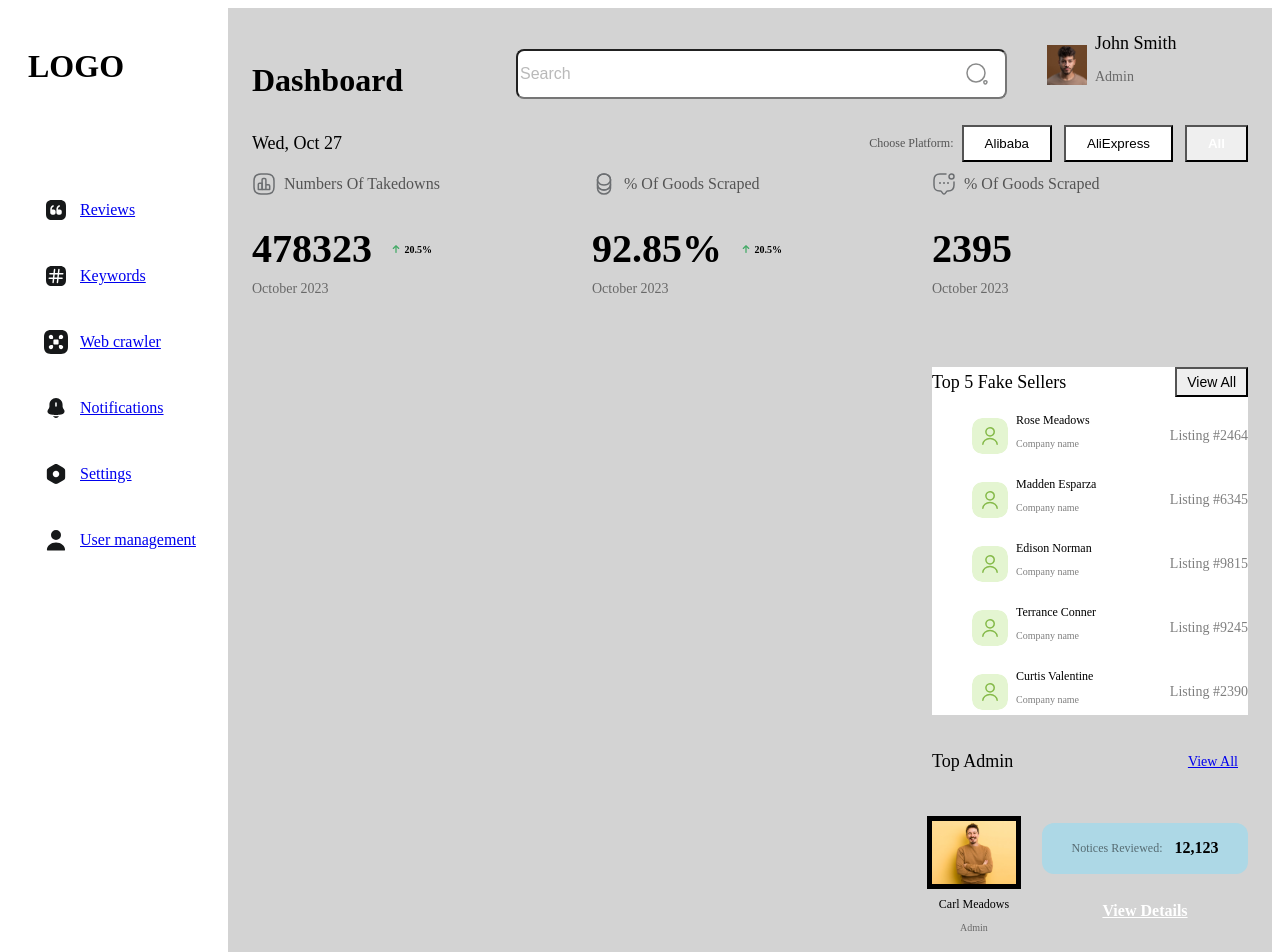
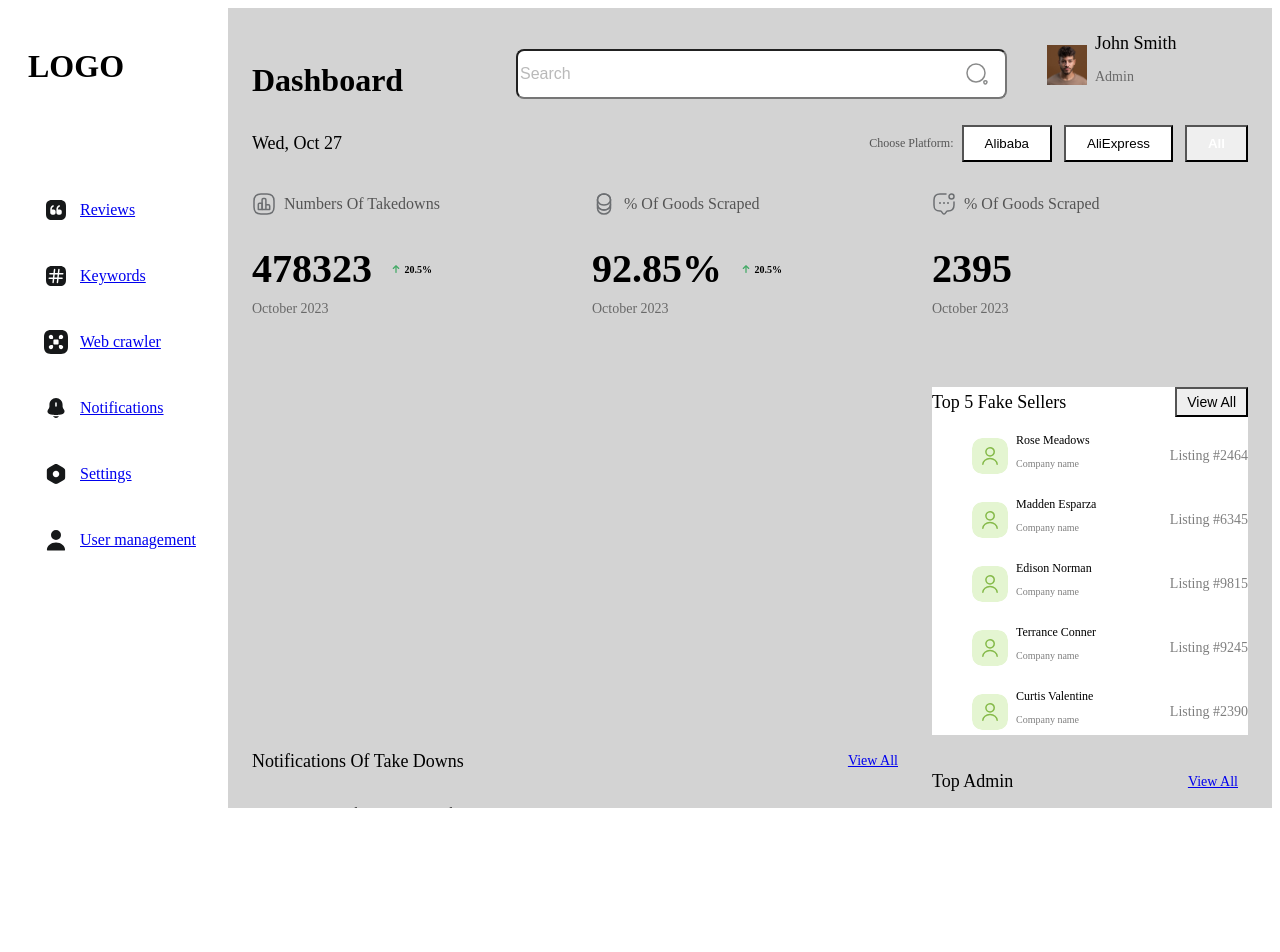
Before and after one commit to SundousKanaan/LOGO, a React (Vite) app: page / in a window 1280 px wide. Shown: the top 952 px of the page. After the commit the page ends 816 px from the top, so only its background shows below. Built offline with nearby package versions, Linux system fonts and the light colour scheme.

Commit message:
update: notifications of take downs component to Dashboard

```diff
--- a/src/app.jsx
+++ b/src/app.jsx
@@ -17,6 +17,8 @@ export default function App() {
           `}
       gap="24px"
       bg="lightGray"
+      h="100vh"
+      overflow="hidden"
     >
       <GridItem gridArea="navbar" bg="white">
         <Navbar />
@@ -24,7 +26,7 @@ export default function App() {
       <GridItem gridArea="header" paddingRight="24px">
         <Header />
       </GridItem>
-      <GridItem gridArea="page">
+      <GridItem gridArea="page" overflowY="auto" paddingBottom="20px">
         <Routes>
           {routes.map((route, i) => (
             <Route
--- /dev/null
+++ b/src/components/NotifOfTakeDownds.jsx
@@ -0,0 +1,106 @@
+import { Flex, HStack, Spacer } from "@chakra-ui/react";
+import HeadingItem from "../min-components/HeadingItem";
+import LinkButton from "../min-components/LinkButton";
+import TakeDownsNotif from "../min-components/TakeDownsNotif";
+
+export default function NotifOfTakeDownds() {
+  // TODO: make the data dynamic from API
+  const notifications = [
+    {
+      title: "Mademoiselle 3.4fl.oz 100 ml perfume, CHANEL",
+      link: "https://yourproducturlgoeshere1122.com",
+      time: "1 min ago",
+    },
+    {
+      title: "Cigarettes Crush balls Aroma, BLUE ",
+      link: "https://yourproducturlgoeshere1122.com",
+      time: "2 mins ago",
+    },
+    {
+      title: "Pokémon Enamel Pins Lot you can choose from  ",
+      link: "https://yourproducturlgoeshere1122.com",
+      time: "2 mins ago",
+    },
+    {
+      title: "4 PCS Herb Tobacco Spice Grinder, COMBAT",
+      link: "https://yourproducturlgoeshere1122.com",
+      time: "2 mins ago",
+    },
+    {
+      title: "Cigarettes Crush balls Aroma, BLUE ",
+      link: "https://yourproducturlgoeshere1122.com",
+      time: "6 mins ago",
+    },
+    {
+      title: "Pokémon Enamel Pins Lot you can choose from  ",
+      link: "https://yourproducturlgoeshere1122.com",
+      time: "6 mins ago",
+    },
+    {
+      title: "4 PCS Herb Tobacco Spice Grinder, COMBAT",
+      link: "https://yourproducturlgoeshere1122.com",
+      time: "6 mins ago",
+    },
+    {
+      title: "Cigarettes Crush balls Aroma, BLUE ",
+      link: "https://yourproducturlgoeshere1122.com",
+      time: "6 mins ago",
+    },
+    {
+      title: "Pokémon Enamel Pins Lot you can choose from  ",
+      link: "https://yourproducturlgoeshere1122.com",
+      time: "6 mins ago",
+    },
+    {
+      title: "4 PCS Herb Tobacco Spice Grinder, COMBAT",
+      link: "https://yourproducturlgoeshere1122.com",
+      time: "6 mins ago",
+    },
+    {
+      title: "Cigarettes Crush balls Aroma, BLUE ",
+      link: "https://yourproducturlgoeshere1122.com",
+      time: "6 mins ago",
+    },
+    {
+      title: "Pokémon Enamel Pins Lot you can choose from  ",
+      link: "https://yourproducturlgoeshere1122.com",
+      time: "6 mins ago",
+    },
+    {
+      title: "4 PCS Herb Tobacco Spice Grinder, COMBAT",
+      link: "https://yourproducturlgoeshere1122.com",
+      time: "6 mins ago",
+    },
+  ];
+  return (
+    <Flex direction="column" layerStyle="dashboardCardsLayaout" gap="20px">
+      <HStack>
+        <HeadingItem fontWeight="500" fontSize="18px" color="secondaryColor">
+          Notifications of Take Downs
+        </HeadingItem>
+        <Spacer />
+        <LinkButton
+          to="/User-management"
+          height="fit-content"
+          padding="5px 10px"
+          fontWeight="500"
+          fontSize="14px"
+          color="secondaryColor"
+          _hover={{
+            boxShadow: "0 0 0 2px var(--chakra-colors-themeColor)",
+          }}
+        >
+          View All
+        </LinkButton>
+      </HStack>
+      {notifications.map((notification, index) => (
+        <TakeDownsNotif
+          key={index}
+          title={notification.title}
+          link={notification.link}
+          time={notification.time}
+        />
+      ))}
+    </Flex>
+  );
+}
--- a/src/components/TopAdmin.jsx
+++ b/src/components/TopAdmin.jsx
@@ -1,5 +1,4 @@
 import {
-  Box,
   HStack,
   Image,
   Spacer,
@@ -9,7 +8,6 @@ import {
   Center,
 } from "@chakra-ui/react";
 import HeadingItem from "../min-components/HeadingItem";
-import ButtonItem from "../min-components/Button";
 import LinkButton from "../min-components/LinkButton";
 
 export default function TopAdmin({ name, role, noticesReviewed, img, path }) {
@@ -21,12 +19,7 @@ export default function TopAdmin({ name, role, noticesReviewed, img, path }) {
       h="236px"
     >
       <HStack>
-        <HeadingItem
-          fontWeight="500"
-          fontSize="18px"
-          color="secondaryColor"
-          width="fit-content"
-        >
+        <HeadingItem fontWeight="500" fontSize="18px" color="secondaryColor">
           Top Admin
         </HeadingItem>
         <Spacer />
--- a/src/min-components/HeadingItem.jsx
+++ b/src/min-components/HeadingItem.jsx
@@ -3,6 +3,7 @@ import { Heading } from "@chakra-ui/react";
 export default function HeadingItem({ children, ...props }) {
   return (
     <Heading
+      width="fit-content"
       fontFamily="body"
       margin="0"
       color="secondaryColor"
--- /dev/null
+++ b/src/min-components/TakeDownsNotif.jsx
@@ -0,0 +1,31 @@
+import { HStack, Text, Spacer } from "@chakra-ui/react";
+import React from "react";
+import HeadingItem from "./HeadingItem";
+
+export default function TakeDownsNotif({ title, link, time }) {
+  return (
+    <HStack>
+      <HeadingItem fontWeight="400" fontSize="14px" color="secondaryColor">
+        {title}
+      </HeadingItem>
+      <Text
+        fontWeight="400"
+        fontSize="12px"
+        color="secondaryColor"
+        opacity={"0.6"}
+      >
+        {link}
+      </Text>
+      <Spacer />
+      <Text
+        fontWeight="400"
+        fontSize="12px"
+        color="secondaryColor"
+        opacity={"0.6"}
+        textAlign="end"
+      >
+        {time}
+      </Text>
+    </HStack>
+  );
+}
--- a/src/pages/Dashboard.jsx
+++ b/src/pages/Dashboard.jsx
@@ -1,4 +1,5 @@
 import {
+  Box,
   ButtonGroup,
   Flex,
   Grid,
@@ -11,11 +12,17 @@ import CountingBox from "../components/CountingBox";
 import ButtonItem from "../min-components/Button";
 import TopSellers from "../components/TopSellers";
 import TopAdmin from "../components/TopAdmin";
+import NotifOfTakeDownds from "../components/NotifOfTakeDownds";
 
 export default function Dashboard() {
   return (
     <>
-      <Flex width="calc(100% - 24px)" height="40px" alignItems="center">
+      <Flex
+        width="calc(100% - 24px)"
+        height="40px"
+        alignItems="center"
+        marginBottom="20px"
+      >
         <Text fontWeight="500" fontSize="18px" color="secondaryColor">
           Wed, Oct 27
         </Text>
@@ -91,9 +98,12 @@ export default function Dashboard() {
           <TopSellers />
         </GridItem>
 
-        <GridItem gridArea="r3c1"></GridItem>
+        <GridItem gridArea="r3c1">
+          <NotifOfTakeDownds />
+        </GridItem>
         <GridItem gridArea="r3c3">
           {/* // TODO: make the data dynamic */}
+
           <TopAdmin
             name="Carl Meadows"
             role="Admin"
```
